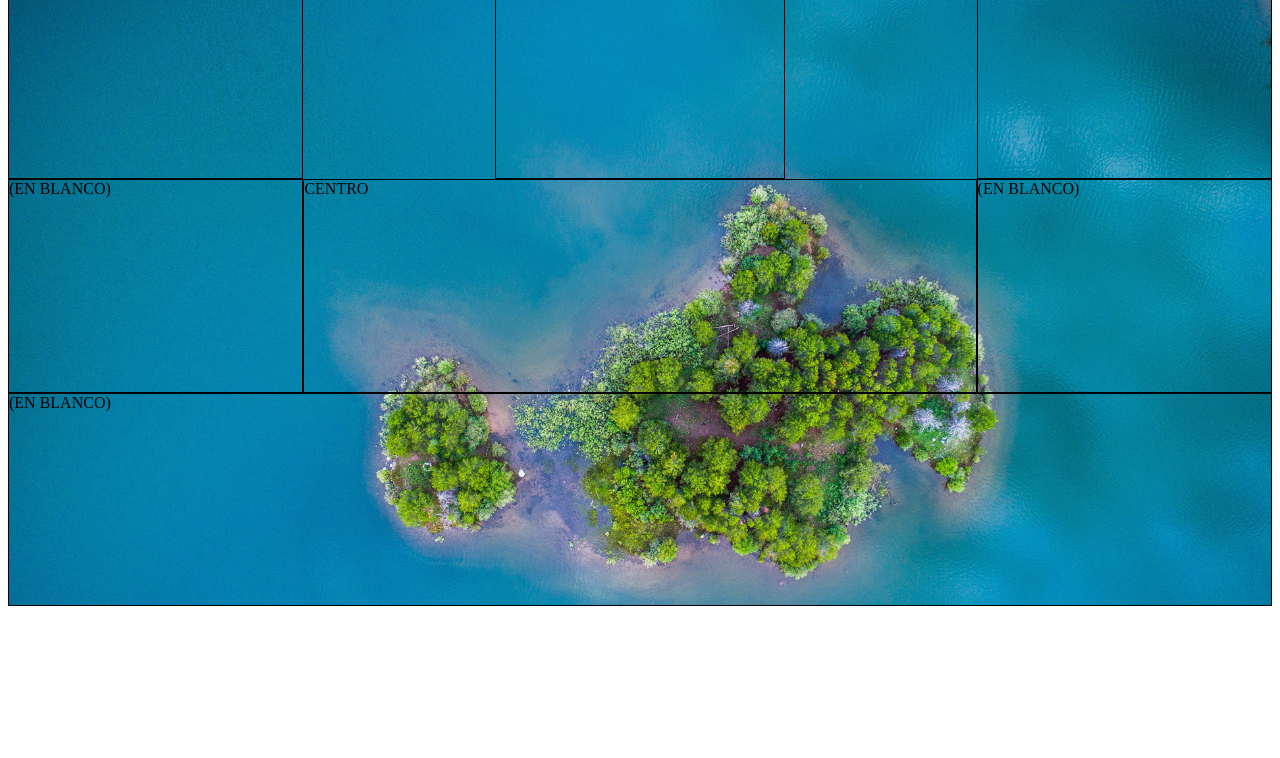
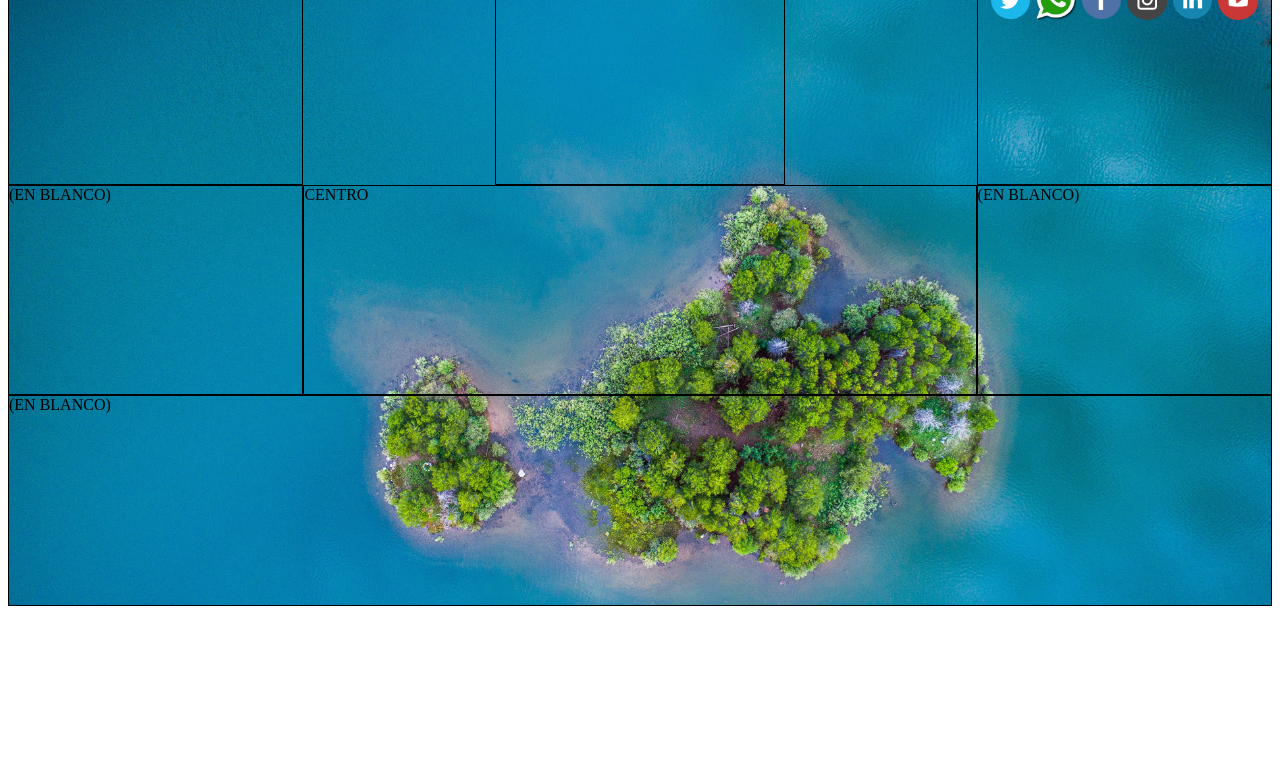
Before and after one commit to Danisaur117/GeeksHubsTravels, a website: page index.html in a window 1280 px wide. Shown: the part 42-800 px from the top of the page. Drawn offline with Linux system fonts and the light colour scheme.

Commit message:
Adding social media icons

```diff
--- a/index.html
+++ b/index.html
@@ -21,7 +21,12 @@
                 </nav>
             </div>
             <div class="item-rrss">
-                RRSS
+                <div class="logo-tt"></div>
+                <div class="logo-wh"></div>
+                <div class="logo-fb"></div>
+                <div class="logo-ig"></div>
+                <div class="logo-in"></div>
+                <div class="logo-yt"></div>
             </div>
             <div class="item-left">
                 (EN BLANCO)
--- a/public/css/index.css
+++ b/public/css/index.css
@@ -43,5 +43,57 @@
 
 .item-rrss{
     border: 1px solid black;
+    display: grid;
     grid-area: rrss;
+    grid-template-areas: 'logo-tt logo-wh logo-fb logo-ig logo-in logo-yt';
+    max-width: 100%;
+    padding: 10px 10px;
 }
+
+.logo-fb{
+    background-image: url("../img/social/logo-fb.png");
+    background-repeat: no-repeat;
+    background-size: contain;
+    grid-area: logo-fb;
+    margin: 3px 3px;
+}
+
+.logo-ig{
+    background-image: url("../img/social/logo-ig.png");
+    background-repeat: no-repeat;
+    background-size: contain;
+    grid-area: logo-ig;
+    margin: 3px 3px;
+}
+
+.logo-in{
+    background-image: url("../img/social/logo-in.png");
+    background-repeat: no-repeat;
+    background-size: contain;
+    grid-area: logo-in;
+    margin: 3px 3px;
+}
+
+.logo-tt{
+    background-image: url("../img/social/logo-tt.png");
+    background-repeat: no-repeat;
+    background-size: contain;
+    grid-area: logo-tt;
+    margin: 3px 3px;
+}
+
+.logo-wh{
+    background-image: url("../img/social/logo-wh.png");
+    background-repeat: no-repeat;
+    background-size: contain;
+    grid-area: logo-wh;
+    margin: 3px 3px;
+}
+
+.logo-yt{
+    background-image: url("../img/social/logo-yt.png");
+    background-repeat: no-repeat;
+    background-size: contain;
+    grid-area: logo-yt;
+    margin: 3px 3px;
+}
```
Also changed, not shown: public/img/social/logo-fb.png (added), public/img/social/logo-ig.png (added), public/img/social/logo-in.png (added), public/img/social/logo-tt.png (added), public/img/social/logo-wh.png (added), public/img/social/logo-yt.png (added).
